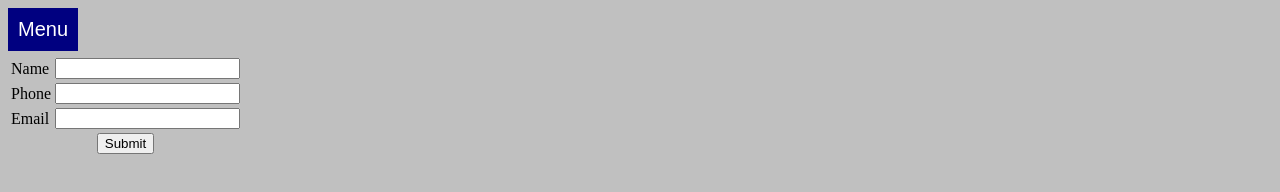
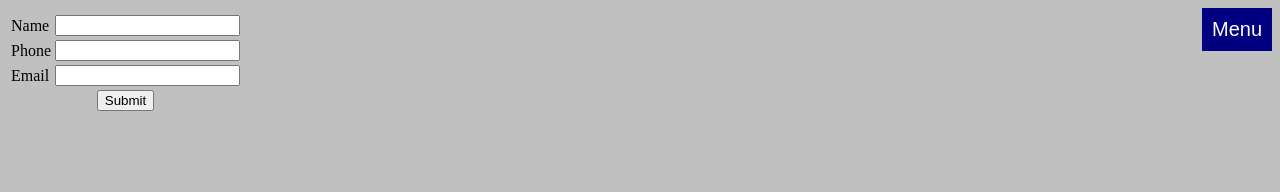
Before and after one commit to jw122963/MART341-WebDesign, a plain HTML site: page final/contact.html in a window 1280 px wide. Drawn offline with Linux system fonts and the light colour scheme.

Commit message:
Update contact.html

```diff
--- a/final/contact.html
+++ b/final/contact.html
@@ -14,7 +14,7 @@
         <link rel="stylesheet" href="./css/style.css" type="text/css" />
     </head>
     <body>
-           <div class="navmenu">
+           <div class="navmenu" style="float:right;">
             <button class="menu">Menu</button>
             <div class="dropdown-content">
                  <a href="index.html">Home</a>
```
